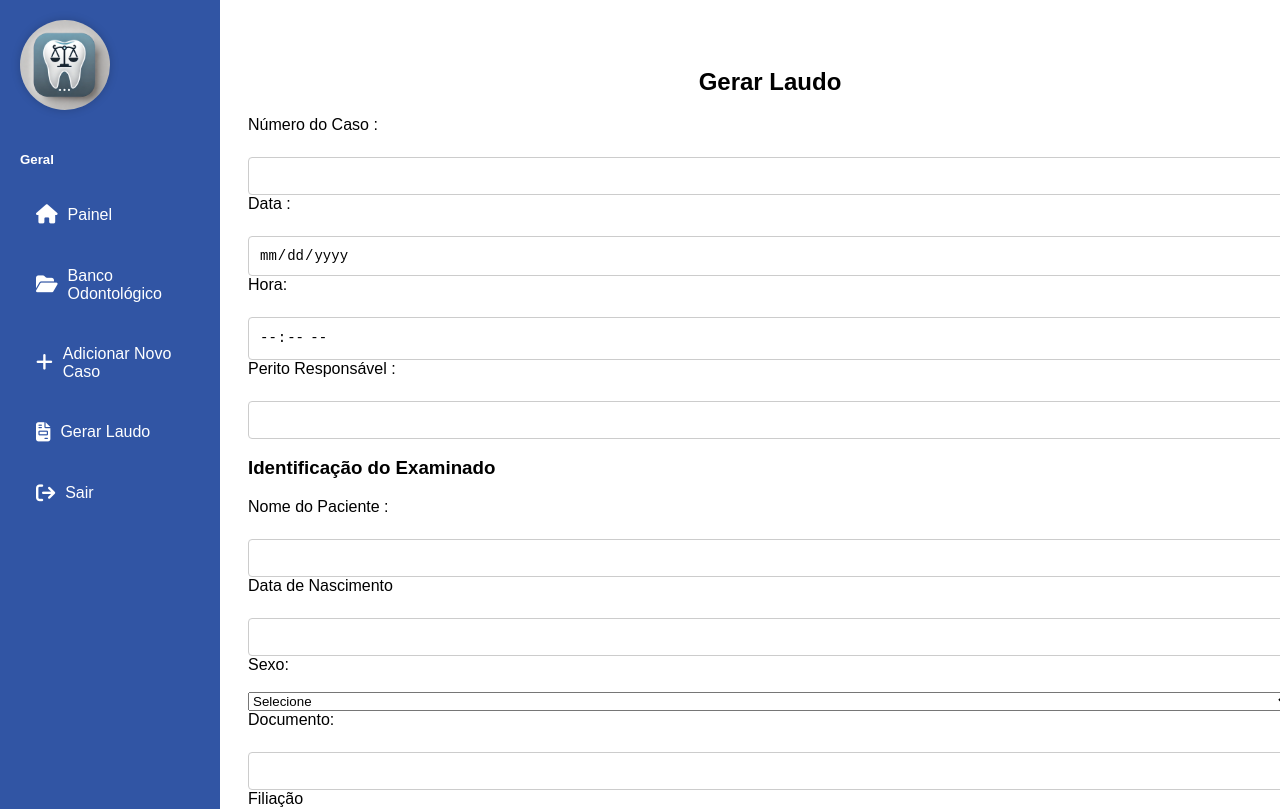
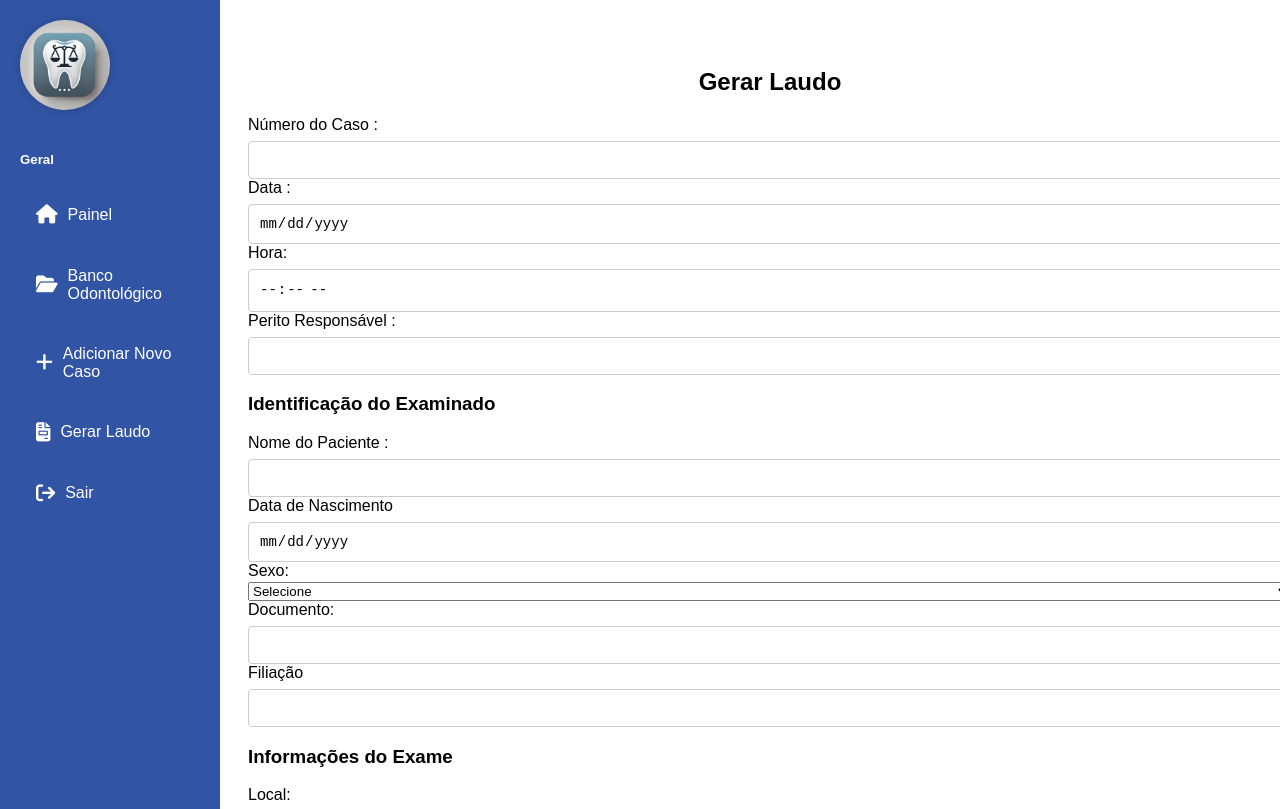
Before and after one commit to thay03/teste-react, a React (Vite) app in the folder meu-projeto/: page /gerar-laudo/1 in a window 1280 px wide. Shown: the top 809 px of the page. Built offline with nearby package versions, Linux system fonts and the light colour scheme.

Commit message:
correcao

```diff
--- a/meu-projeto/src/pages/GerarLaudo.jsx
+++ b/meu-projeto/src/pages/GerarLaudo.jsx
@@ -99,7 +99,7 @@ import "../styles/GerarLaudo.css";
     <input type="text" name="numeroPacirnte" onChange={handleChange}></input>
 
     <label>Data de Nascimento</label>
-    <input type="data" name="nascimento" onChange={handleChange}></input>
+    <input type="date" name="nascimento" onChange={handleChange}></input>
 
     <label>Sexo:</label>
     <select name="sexo" onChange={handleChange}>
--- a/meu-projeto/src/styles/GerarLaudo.css
+++ b/meu-projeto/src/styles/GerarLaudo.css
@@ -8,9 +8,9 @@ display: flex;
   max-width: 100rem;
 }
 .gerar-laudo-container label {
-    display: flex;
+    display: block;
     flex-direction: column;
-    margin-bottom: 18px;
+    margin-bottom: 2px;
     font-size: 16px;
   }
 
--- a/meu-projeto/src/styles/GerarNovoCaso.css
+++ b/meu-projeto/src/styles/GerarNovoCaso.css
@@ -8,9 +8,9 @@
     max-width: 100rem;
   }
   .gerar-caso label {
-      display: flex;
+      display: block;
       flex-direction: column;
-      margin-bottom: 18px;
+      margin-bottom: 2px;
       font-size: 16px;
     }
 
```
